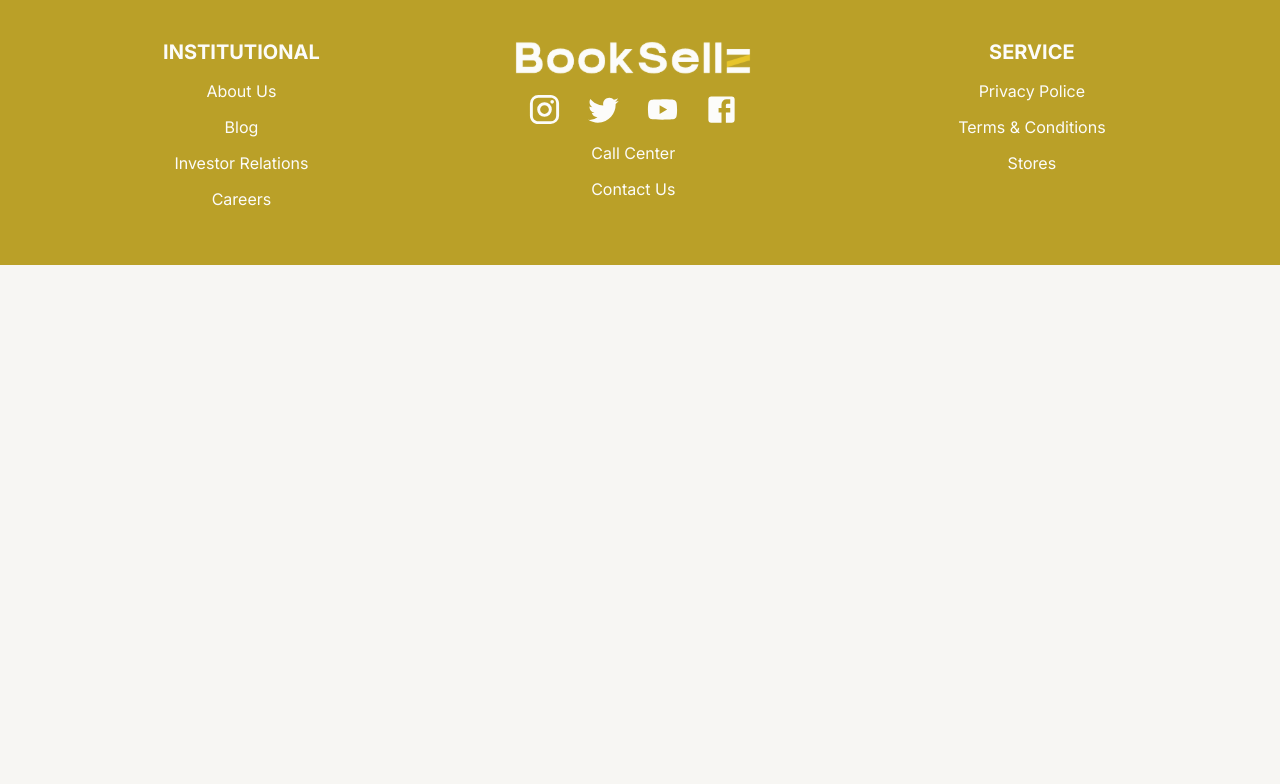
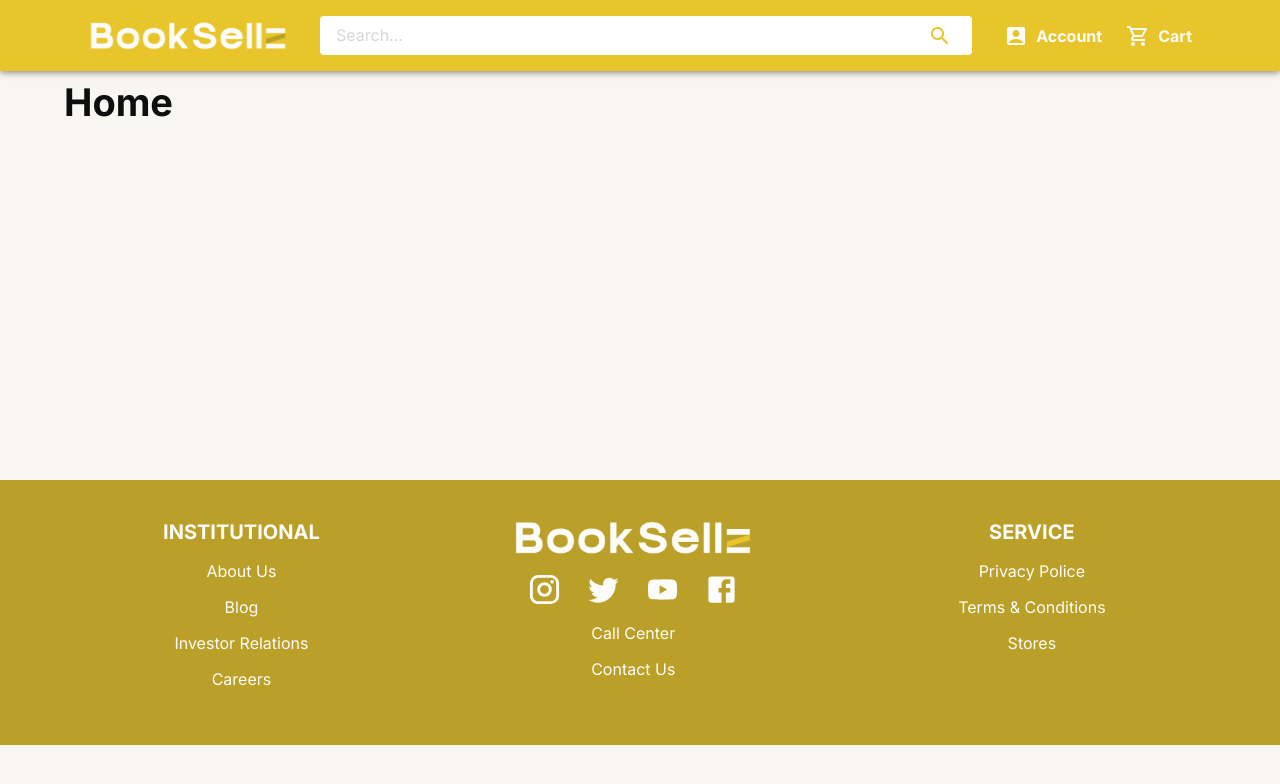
Before and after one commit to kenmarcos/booksellz, a Next.js app: page / in a window 1280 px wide. Shown: the top 784 px of the page. Built offline with nearby package versions, Linux system fonts and the light colour scheme.

Commit message:
feat: create Layout component

```diff
--- a/src/components/Footer/index.tsx
+++ b/src/components/Layout/components/Footer/index.tsx
@@ -7,7 +7,7 @@ import YouTubeIcon from "@mui/icons-material/YouTube";
 import FacebookIcon from "@mui/icons-material/Facebook";
 
 import * as S from "./styles";
-import StyledLink from "../StyledLink";
+import StyledLink from "../../../StyledLink";
 import logoFooter from "/public/logo-variation.svg";
 
 const institutionalLinks = [
--- a/src/components/Footer/styles.ts
+++ b/src/components/Layout/components/Footer/styles.ts
@@ -15,8 +15,7 @@ export const Wrapper = styled(M.Box)`
     flex-direction: column;
     gap: ${({ theme }) => theme.spacing(8)};
 
-    @media screen and (width >= ${({ theme }) =>
-        theme.breakpoints.values.md}px) {
+    @media screen and (width >= 900px) {
       flex-direction: row;
       gap: unset;
     }
--- a/src/components/Header/index.tsx
+++ b/src/components/Layout/components/Header/index.tsx
@@ -8,7 +8,7 @@ import MenuIcon from "@mui/icons-material/Menu";
 
 import logo from "/public/logo.svg";
 import * as S from "./styles";
-import StyledLink from "../StyledLink";
+import StyledLink from "../../../StyledLink";
 
 const Header = () => {
   return (
--- /dev/null
+++ b/src/components/Layout/index.tsx
@@ -0,0 +1,25 @@
+import { ReactNode } from "react";
+
+import * as M from "@mui/material";
+
+import Footer from "./components/Footer";
+import Header from "./components/Header";
+import * as S from "./styles";
+
+interface LayoutProps {
+  children: ReactNode;
+}
+
+const Layout = ({ children }: LayoutProps) => {
+  return (
+    <>
+      <Header />
+      <S.Main>
+        <M.Container>{children}</M.Container>
+      </S.Main>
+      <Footer />
+    </>
+  );
+};
+
+export default Layout;
--- /dev/null
+++ b/src/components/Layout/styles.ts
@@ -0,0 +1,11 @@
+import * as M from "@mui/material";
+import { styled } from "styled-components";
+
+export const Main = styled(M.Box)`
+  min-height: 60vh;
+  padding-top: ${({ theme }) => theme.spacing(18)};
+
+  @media screen and (width >= ${({ theme }) => theme.breakpoints.values.sm}px) {
+    padding-top: ${({ theme }) => theme.spacing(10)};
+  }
+`;
--- a/src/pages/_app.tsx
+++ b/src/pages/_app.tsx
@@ -6,6 +6,7 @@ import { ThemeProvider as MuiThemeProvider } from "@mui/material";
 
 import GlobalStyle from "@/styles/global";
 import muiTheme from "@/styles/muiTheme";
+import Layout from "@/components/Layout";
 
 export default function App({ Component, pageProps }: AppProps) {
   return (
@@ -17,7 +18,9 @@ export default function App({ Component, pageProps }: AppProps) {
 
           <title>BookSellz</title>
         </Head>
-        <Component {...pageProps} />
+        <Layout>
+          <Component {...pageProps} />
+        </Layout>
       </MuiThemeProvider>
     </StyledThemeProvider>
   );
--- a/src/pages/index.tsx
+++ b/src/pages/index.tsx
@@ -1,11 +1,5 @@
-import Footer from "@/components/Footer";
-import Header from "@/components/Header";
+import * as M from "@mui/material";
 
 export default function Home() {
-  return (
-    <>
-      {/* <Header /> */}
-      <Footer />
-    </>
-  );
+  return <M.Typography variant="h1">Home</M.Typography>;
 }
```
Also changed, not shown: src/components/Layout/components/Header/styles.ts (renamed from src/components/Header/styles.ts).
